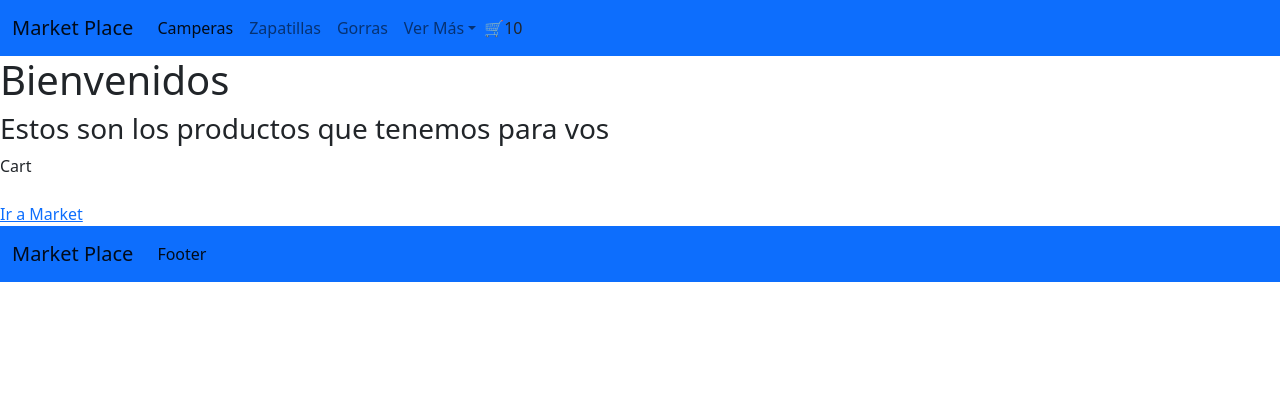
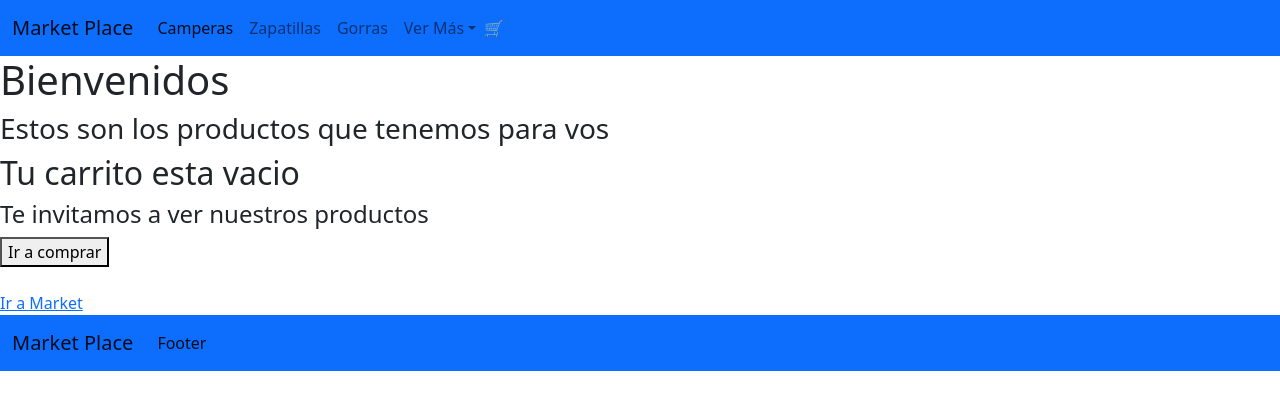
Before and after one commit to Alangg79/gallardo-react, a React (Create React App) app: page /cart in a window 1280 px wide. Shown: the top 410 px of the page. Built offline with nearby package versions, Linux system fonts and the light colour scheme.

Commit message:
cartView

```diff
--- a/src/components/CardWidget.jsx
+++ b/src/components/CardWidget.jsx
@@ -1,12 +1,16 @@
 import React from 'react';
+import { useCart } from '../context/CartContext';
 
-const CardWidget = ({counter}) => {
-  return (
-    <div>
-      <span>🛒</span>
-      <span>{counter}</span>
-    </div>
-  );
+const CardWidget = ({}) => {
+
+  const{cartQuantity} = useCart()
+
+return (
+  <div>
+    <span>🛒{cartQuantity() || ''}</span>
+  </div>
+);
 }
 
+
 export default CardWidget;
--- a/src/components/Cart.jsx
+++ b/src/components/Cart.jsx
@@ -1,14 +1,33 @@
 import React from 'react'
 import { useContext } from 'react';
+import { useNavigate } from 'react-router-dom';
 import { CartContext } from '../context/CartContext';
+import CartItem from './CartItem';
 
 
 const Cart = () => {
-  const{cart} = useContext(CartContext)
+  const{cart, removeItem, cartTotal, clear} = useContext(CartContext)
+  const navegar = useNavigate()
   console.log('carrito', cart);
   return (
     <div>
-      Cart
+      {
+        !cart.length
+        ? <div>
+          <h2> Tu carrito esta vacio</h2>
+          <h4>Te invitamos a ver nuestros productos</h4>
+          <button onClick={() => navegar ("/")}> Ir a comprar</button>
+        </div>
+        : <div>
+          <h2>Tu carrito</h2>
+          {cart.map((compra) => <CartItem key={compra.id} compra={compra}/>)}
+
+          <span>Total a pagar : $ {cartTotal()}</span>
+          <button className='btn btn-danger' onClick={clear}> Vaciar carrito </button>
+          <button className='btn btn-success'> Terminar compra</button>
+        </div>
+      }
+
     </div>
   );
 }
--- /dev/null
+++ b/src/components/CartItem.jsx
@@ -0,0 +1,19 @@
+import React from 'react';
+import { useCart } from '../context/CartContext';
+
+const CartItem = ({compra}) => {
+    const{removeItem} =useCart()
+
+  return (
+    <div style ={{display:"flex", justifyContent:"space-between", alignItems:"center", padding:"2 rem", width:"100%"}}>
+    <img src={compra.img} alt= {compra.name} style={{width:"12rem"}} />
+    <span>{compra.name}</span>
+    <span>{compra.quantity}</span>
+    <span>{compra.price}</span>
+    <button className='btn btn-danger' onClick={ () => removeItem(compra.id)}>X</button>
+
+  </div>
+  );
+}
+
+export default CartItem;
--- a/src/components/NavBar.jsx
+++ b/src/components/NavBar.jsx
@@ -1,6 +1,6 @@
 import React from 'react';
 import CardWidget from './CardWidget';
-import {Link} from 'react-router-dom'
+import {Link, NavLink} from 'react-router-dom'
 
 const NavBar = () => {
   return (
@@ -31,7 +31,13 @@ const NavBar = () => {
           </ul>
         </li>
       </ul>
-      <CardWidget counter={10}/>
+
+      <NavLink to = "/cart" className="nav-link active">
+
+      <CardWidget/>
+
+      </NavLink>
+
     </div>
   </div>
 </nav>
--- a/src/context/CartContext.js
+++ b/src/context/CartContext.js
@@ -5,12 +5,12 @@ export const CartContext = createContext()
 export const CartProvider =({children}) => {
     const [cart, setCart]= useState ([])
 
-    const addItem = ({item}) => {
+    const addItem = (item) => {
         const existsInCart = cart.find((prod) => prod.id === item.id)
         if (existsInCart){
             const carritoActualizado= cart.map((prod) => {
                 if(prod.id===item.id){
-                    return {... prod, quantity:prod.quantity + item.quantity}
+                    return {...prod, quantity:prod.quantity + item.quantity}
                 }else {
                     return prod
                 }
@@ -19,7 +19,7 @@ export const CartProvider =({children}) => {
 
             setCart(carritoActualizado)
         } else {
-            setCart([... cart, item])
+            setCart([...cart, item])
         }
 
     }
@@ -38,8 +38,18 @@ export const CartProvider =({children}) => {
 
     }
 
+    const cartQuantity = () => {
+        return cart.reduce((acc, prod) => acc += prod.quantity, 0)
+    }
+
+    const cartTotal = () => {
+        return cart.reduce ((acc,prod) => acc += acc + prod.price * prod.quantity, 0)
+    }
+
+
+
     return (
-        <CartContext.Provider value ={{cart, clear, removeItem,isInCart}}>
+        <CartContext.Provider value ={{cart, clear, removeItem,isInCart,addItem, cartQuantity, cartTotal}}>
             {children}
         </CartContext.Provider>
     )
```
